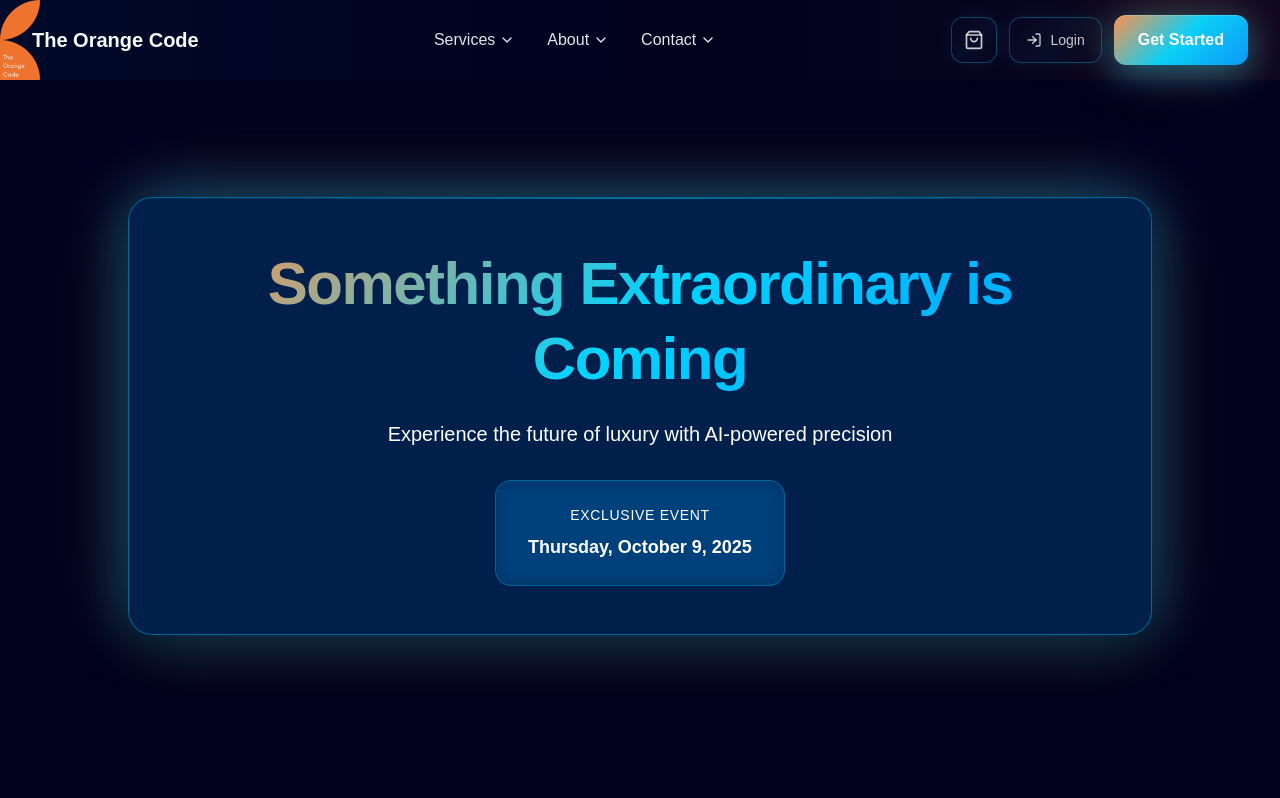
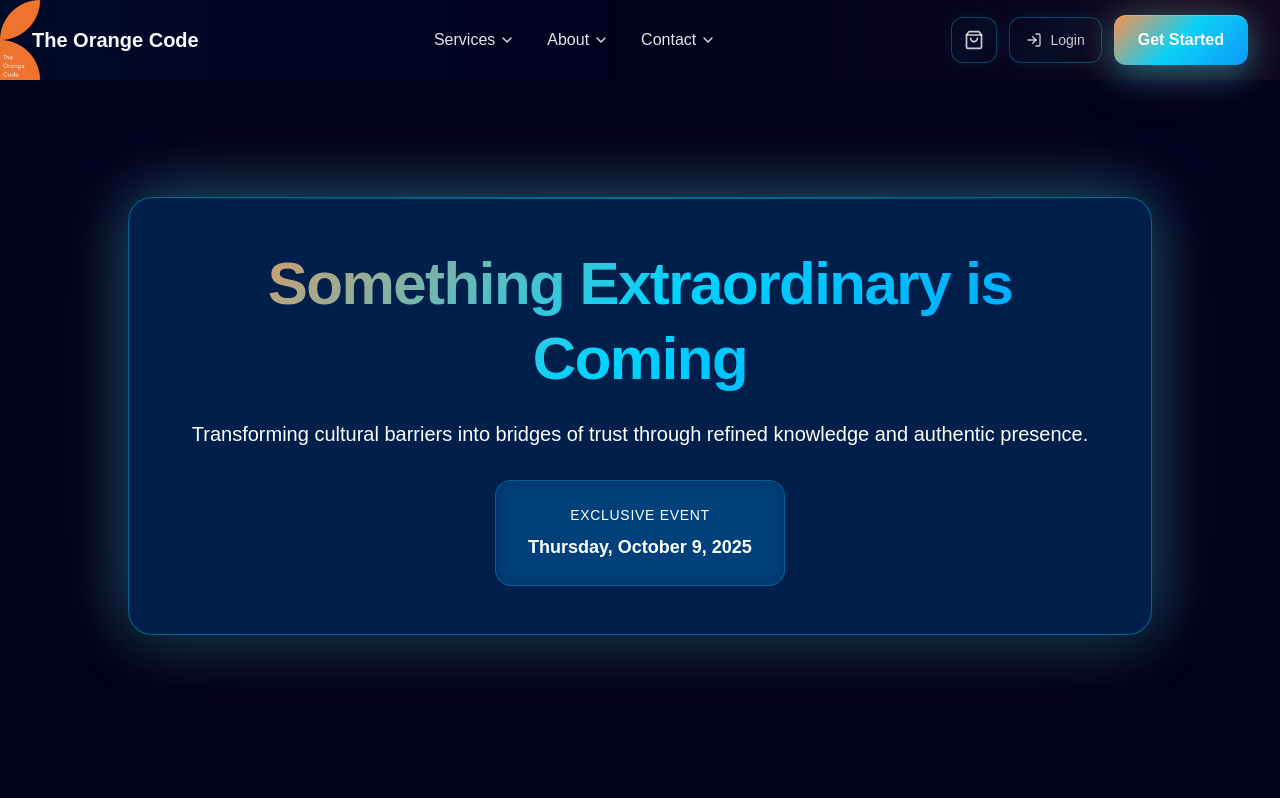
Before and after one commit to sksh100/theorangecode, a Next.js app: page /home in a window 1280 px wide. Shown: the top 798 px of the page. Built offline with nearby package versions, Linux system fonts and the light colour scheme; a web font is replaced by a local one.

Commit message:
Add 'Transforming cultural barriers...' text to home page glass morphic box

```diff
--- a/src/components/HeroSection.tsx
+++ b/src/components/HeroSection.tsx
@@ -27,7 +27,7 @@ export function HeroSection() {
             animate={{ opacity: 1, y: 0 }}
             transition={{ duration: 0.8, delay: 0.7 }}
           >
-            Experience the future of luxury with AI-powered precision
+            Transforming cultural barriers into bridges of trust through refined knowledge and authentic presence.
           </motion.p>
 
           <motion.div
```
